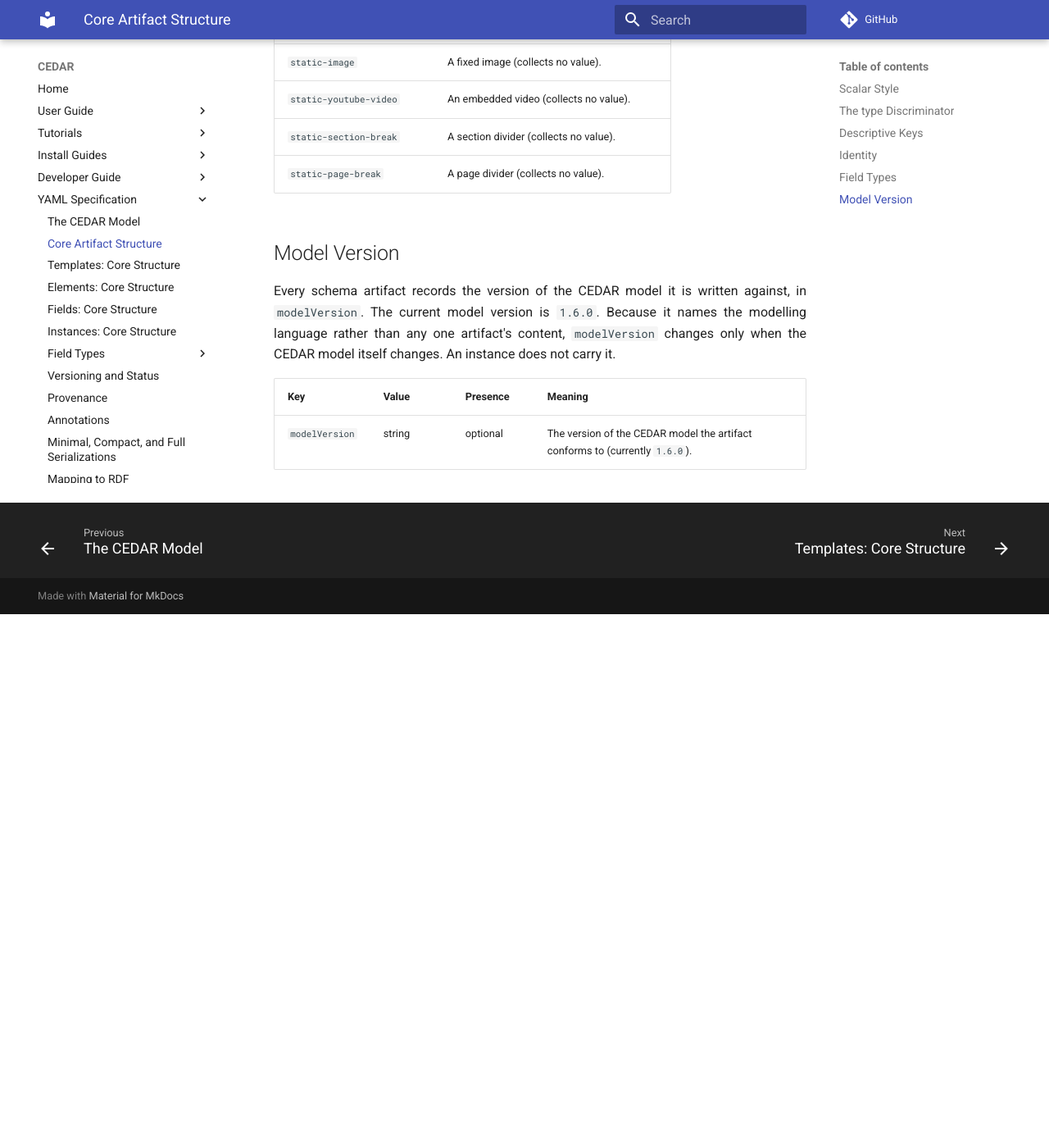
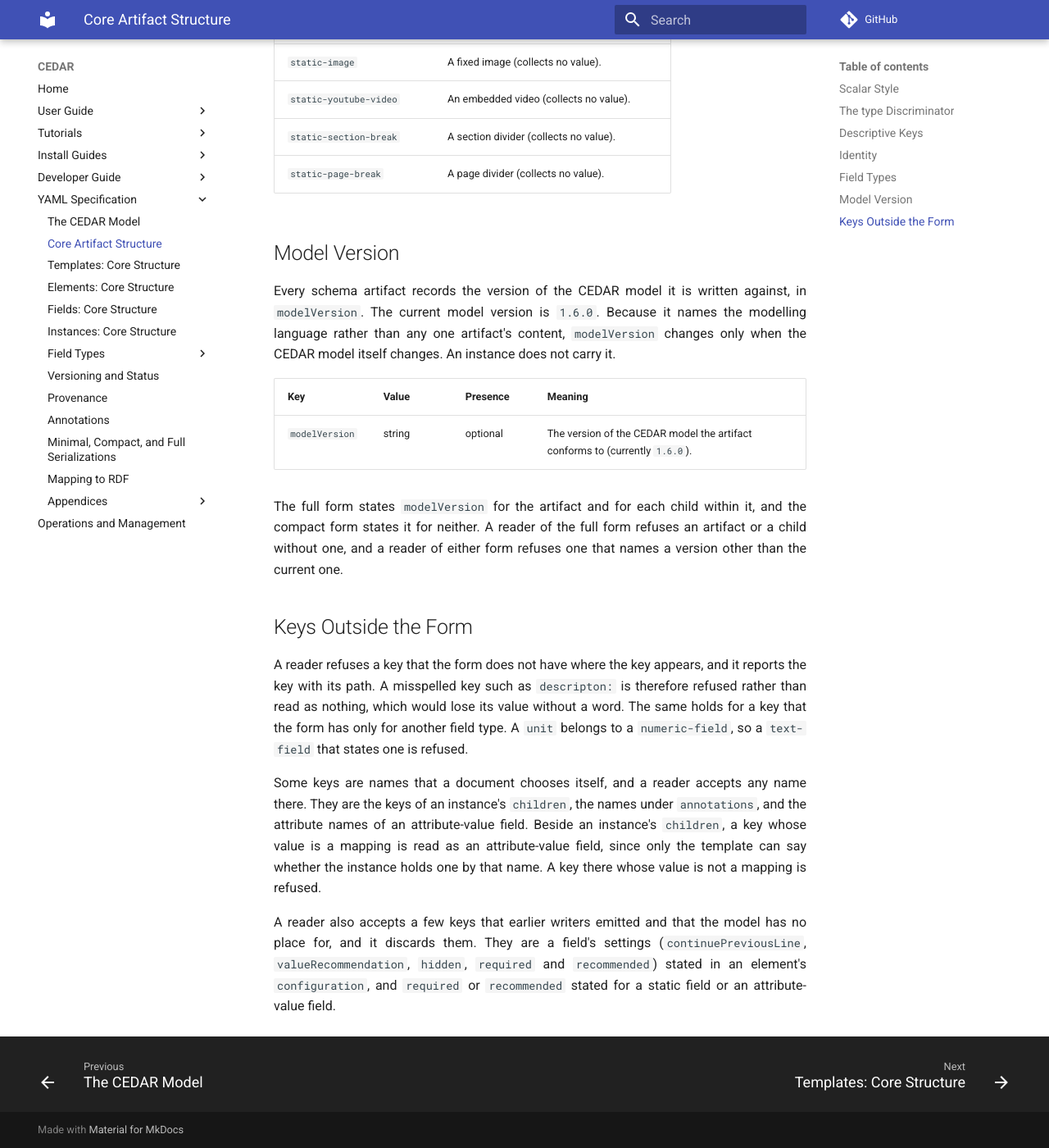
Before and after one commit to metadatacenter/cedar-mkdocs, an MkDocs documentation site: the page built from docs/yaml-spec/core-structure.md, in a window 1280 px wide and 1400 px high, scrolled down 3669 px. Shown: the whole window at 82% size. Built offline with MkDocs 1.6.1 and Material for MkDocs 9.7.7, drawn with Linux system fonts in a browser that asks for light colours; comment, search, counter and statistics services are not loaded; before the commit the page ends 4418 px from its top, so only the background shows below that.

Commit message:
Document the keys a YAML reader refuses
A reader refuses a key the form does not have where it appears, a key the
form has only for another field type included, and names it with its path.
The keys a document names itself stay open. The full form states every
child's model version. A text area takes no pattern, which the page said it
did although neither library's model holds one.

Co-Authored-By: Claude Opus 5.5 <noreply@anthropic.com>

```diff
--- a/docs/yaml-spec/core-structure.md
+++ b/docs/yaml-spec/core-structure.md
@@ -134,3 +134,26 @@ itself changes. An instance does not carry it.
 | Key | Value | Presence | Meaning |
 |-----|-------|----------|---------|
 | `modelVersion` | string | optional | The version of the CEDAR model the artifact conforms to (currently `1.6.0`). |
+
+The full form states `modelVersion` for the artifact and for each child within it, and the compact
+form states it for neither. A reader of the full form refuses an artifact or a child without one,
+and a reader of either form refuses one that names a version other than the current one.
+
+## Keys Outside the Form
+
+A reader refuses a key that the form does not have where the key appears, and it reports the key
+with its path. A misspelled key such as `descripton:` is therefore refused rather than read as
+nothing, which would lose its value without a word. The same holds for a key that the form has only
+for another field type. A `unit` belongs to a `numeric-field`, so a `text-field` that states one is
+refused.
+
+Some keys are names that a document chooses itself, and a reader accepts any name there. They are
+the keys of an instance's `children`, the names under `annotations`, and the attribute names of an
+attribute-value field. Beside an instance's `children`, a key whose value is a mapping is read as an
+attribute-value field, since only the template can say whether the instance holds one by that name.
+A key there whose value is not a mapping is refused.
+
+A reader also accepts a few keys that earlier writers emitted and that the model has no place for,
+and it discards them. They are a field's settings (`continuePreviousLine`, `valueRecommendation`,
+`hidden`, `required` and `recommended`) stated in an element's `configuration`, and `required` or
+`recommended` stated for a static field or an attribute-value field.
```
Also changed, not shown: docs/yaml-spec/field-types/text-area-field.md (+3 -3 lines).
